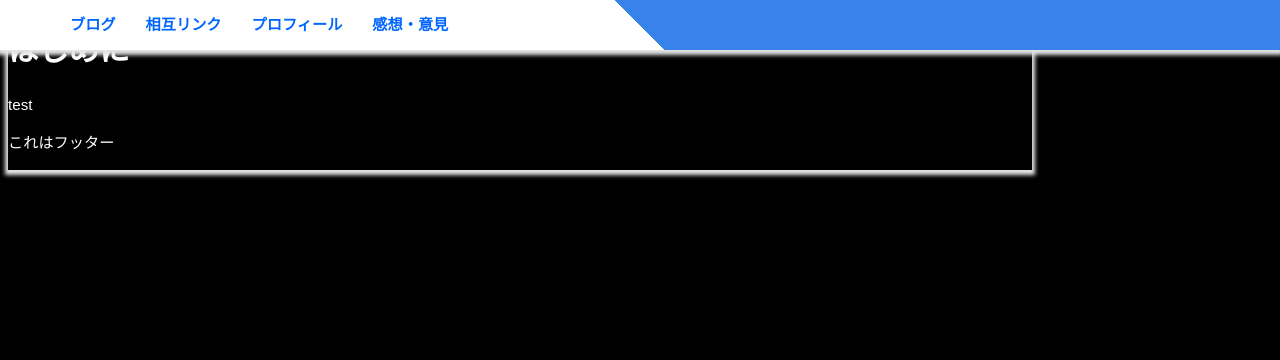
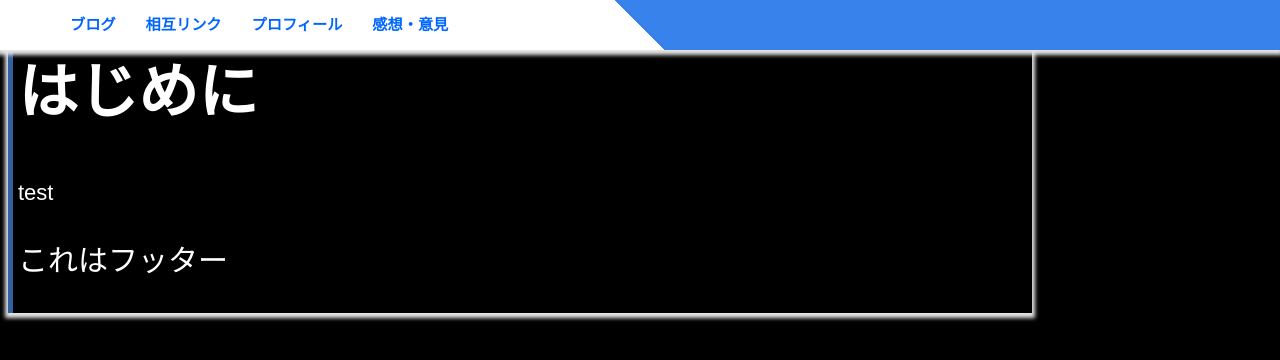
Before and after one commit to nekodendislike/nekodendislike.github.io, a Jekyll site: the page built from index.md, in a window 1280 px wide. Shown: the top 360 px of the page. Built offline with Jekyll 4.4.1, drawn with Linux system fonts in a browser that asks for light colours.

Commit message:
Update style.css

```diff
--- a/assets/css/style.css
+++ b/assets/css/style.css
@@ -16,6 +16,48 @@
 
 .main {
   width: 100%;
+}
+
+.block {
+  box-sizing: border-box;
+  width: auto;
+  font-weight: normal;
+  font-size: 30px;
+  border-left: 5px solid #3261A3;
+  padding-left: 5px;
+}
+
+article p {
+  width: 100%;
+  margin: 0;
+  font-size: 22px;
+  line-height: 30px;
+}
+
+.sitetitle {
+  font-size: 60px;
+  text-align: center;
+  line-height: 70px;
+}
+
+img {
+  text-align: left;
+  width: 30%;
+}
+
+.pageimage img {
+  width: 100%;
+}
+
+.post_title a {
+  vertical-align: top;
+  font-size: 25px;
+}
+.post_title p {
+  vertical-align: top;
+}
+.post_link p {
+  margin: 0;
 }
 
 a {
```
